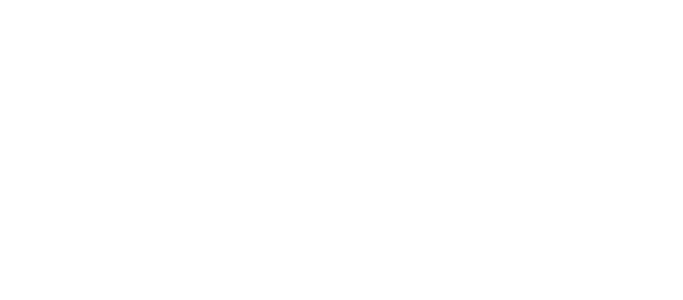
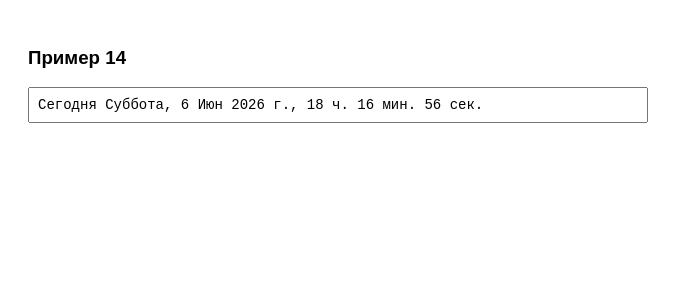
Before and after one commit to liahrothstein/web.lab6, a React (Vite) app in the folder examples/: page /examples/xmpl14 in a window 1280 px wide. Before the commit this address had no page. Shown: the top 300 px of the page, without its empty margins (0-683 px from the left). Built offline with nearby package versions, Linux system fonts and the light colour scheme.

Commit message:
feat: done fourtenth example

```diff
--- a/examples/src/App.tsx
+++ b/examples/src/App.tsx
@@ -15,6 +15,7 @@ import {
   Example11,
   Example12,
   Example13,
+  Example14,
 } from './components';
 import { MainRoute } from './MainRoute';
 
@@ -36,6 +37,7 @@ function App() {
       <Route path="/examples/xmpl11" element={<Example11 />} />
       <Route path="/examples/xmpl12" element={<Example12 />} />
       <Route path="/examples/xmpl13" element={<Example13 />} />
+      <Route path="/examples/xmpl14" element={<Example14 />} />
     </Routes>
   );
 }
--- a/examples/src/MainRoute.tsx
+++ b/examples/src/MainRoute.tsx
@@ -17,6 +17,7 @@ export function MainRoute() {
       <Link to="/examples/xmpl11">Example 11</Link>
       <Link to="/examples/xmpl12">Example 12</Link>
       <Link to="/examples/xmpl13">Example 13</Link>
+      <Link to="/examples/xmpl14">Example 14</Link>
     </div>
   );
 }
--- /dev/null
+++ b/examples/src/components/Example14.tsx
@@ -0,0 +1,87 @@
+import React, { useEffect, useState } from 'react';
+
+// Списки месяцев и дней недели выносим за пределы компонента,
+// чтобы они не пересоздавались при каждом рендере.
+const MONTHS: string[] = [
+  'Янв',
+  'Фев',
+  'Мар',
+  'Апр',
+  'Май',
+  'Июн',
+  'Июл',
+  'Авг',
+  'Сен',
+  'Окт',
+  'Ноя',
+  'Дек',
+];
+
+const DAY_NAMES: string[] = [
+  'Воскресенье',
+  'Понедельник',
+  'Вторник',
+  'Среда',
+  'Четверг',
+  'Пятница',
+  'Суббота',
+];
+
+export function Example14() {
+  // Стейт для хранения отформатированной строки даты
+  const [currentDateStr, setCurrentDateStr] = useState<string>('');
+
+  // Функция для сборки красивой строки даты (аналог getCurrentDate)
+  function formatCurrentDate(): string {
+    const date = new Date();
+
+    const dayName = DAY_NAMES[date.getDay()]; // В JS 0 - это Воскресенье
+    const dayOfMonth = date.getDate();
+    const month = MONTHS[date.getMonth()];
+    const year = date.getFullYear();
+
+    // Добавляем ведущие нули для красоты (например, "05" вместо "5")
+    const hours = String(date.getHours()).padStart(2, '0');
+    const minutes = String(date.getMinutes()).padStart(2, '0');
+    const seconds = String(date.getSeconds()).padStart(2, '0');
+
+    return `Сегодня ${dayName}, ${dayOfMonth} ${month} ${year} г., ${hours} ч. ${minutes} мин. ${seconds} сек.`;
+  }
+
+  // Эффект для инициализации и обновления таймера
+  useEffect(() => {
+    // 1. Сразу устанавливаем начальное значение при монтировании
+    setCurrentDateStr(formatCurrentDate());
+
+    // 2. Запускаем интервал каждую секунду (1000 мс)
+    const intervalId = setInterval(() => {
+      setCurrentDateStr(formatCurrentDate());
+    }, 1000);
+
+    // 3. Функция очистки (cleanup).
+    // Когда компонент удалится с экрана, интервал сбросится и не будет течь память.
+    return () => clearInterval(intervalId);
+  }, []);
+
+  return (
+    <div style={{ padding: '20px', fontFamily: 'sans-serif' }}>
+      <h3>Пример 14</h3>
+
+      <form name="dateForm">
+        <input
+          type="text"
+          name="time"
+          value={currentDateStr}
+          readOnly // Поле только для чтения, так как управляется системой
+          style={{
+            width: '100%',
+            maxWidth: '600px',
+            padding: '8px',
+            fontFamily: 'monospace',
+            fontSize: '14px',
+          }}
+        />
+      </form>
+    </div>
+  );
+}
--- a/examples/src/components/index.ts
+++ b/examples/src/components/index.ts
@@ -11,3 +11,4 @@ export { Example10 } from './Example10';
 export { Example11 } from './Example11';
 export { Example12 } from './Example12';
 export { Example13 } from './Example13';
+export { Example14 } from './Example14';
```
